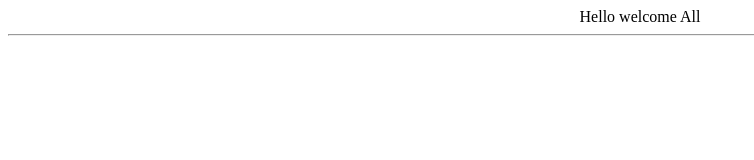
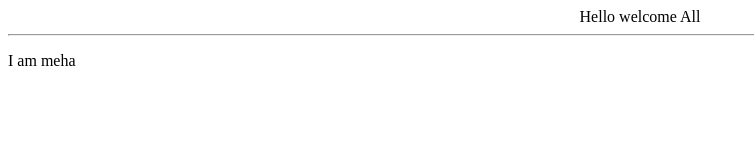
Before and after one commit to Maruthu867/devopsdemo, a plain HTML site: page index.html in a window 1280 px wide. Shown: the whole page, without its empty margins (0-754 px from the left). Drawn offline with Linux system fonts and the light colour scheme.

Commit message:
file added by meha

```diff
--- a/index.html
+++ b/index.html
@@ -1,2 +1,3 @@
 <center>Hello welcome All </center>
 <hr>
+<p> I am meha </p>
```
